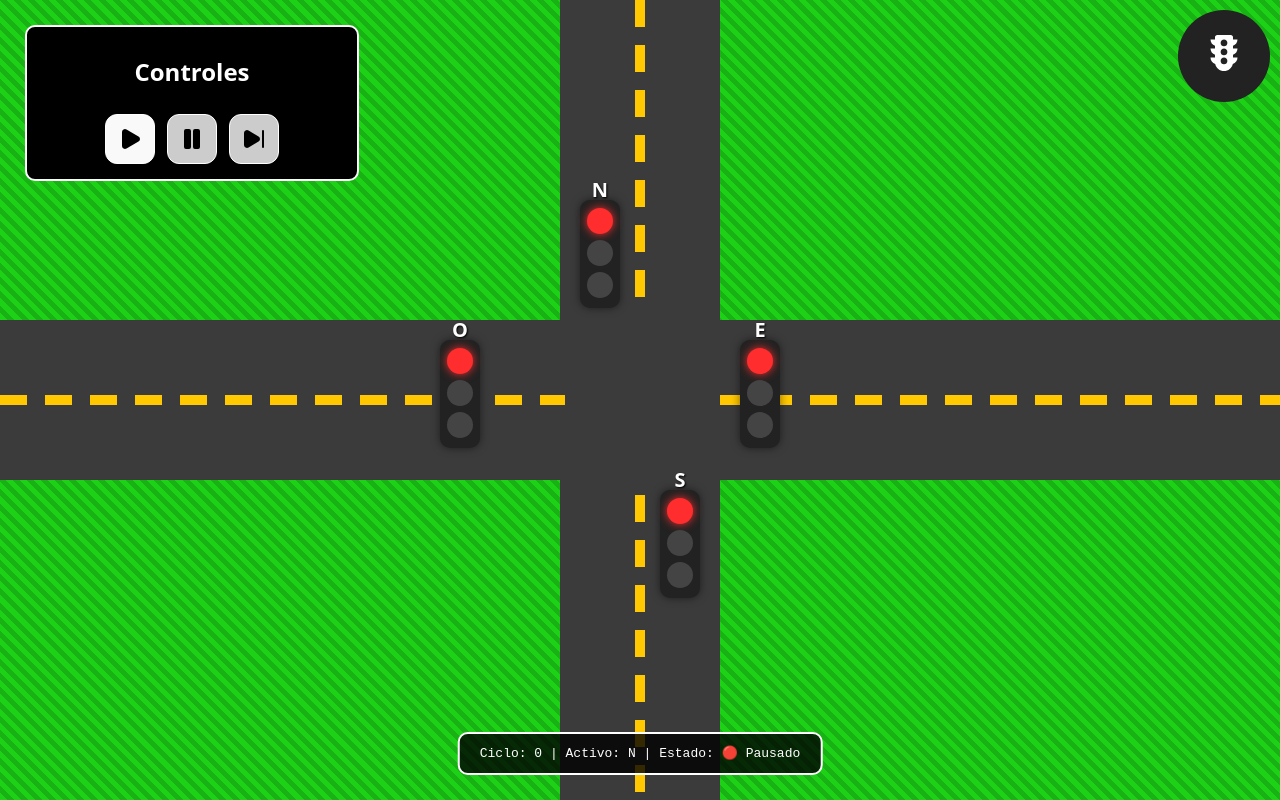
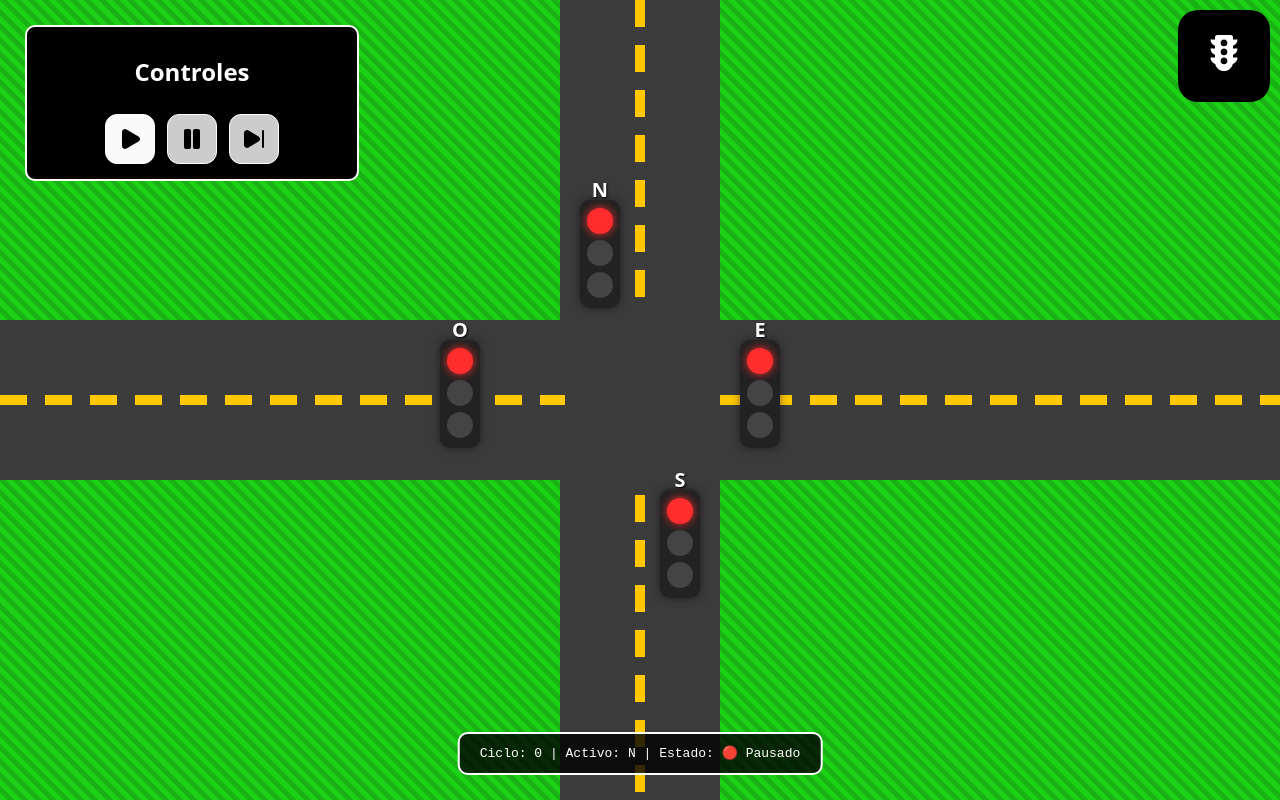
Before and after one commit to HemaniakAE/traffic-sync-simulator, a React (Vite) app: page / in a window 1280 px wide. Built offline with nearby package versions, Linux system fonts and the light colour scheme.

Commit message:
Corrige estilos del botón de reinicio

```diff
--- a/src/Components/ReturnButton.css
+++ b/src/Components/ReturnButton.css
@@ -5,11 +5,11 @@
     width: 60px;
     height: 60px;
     padding: 1em;
-    background: #222;
+    background: #000000;
     display: flex;
     justify-content: center;
     align-items: center;
-    border-radius: 50%;
+    border-radius: 20px;
     z-index: 9999;
 }
 
@@ -25,3 +25,7 @@
 .return-button button:hover {
     transform: scale(1.5);
 }
+
+.return-button button:active {
+    color: #eaff00;
+}
```
